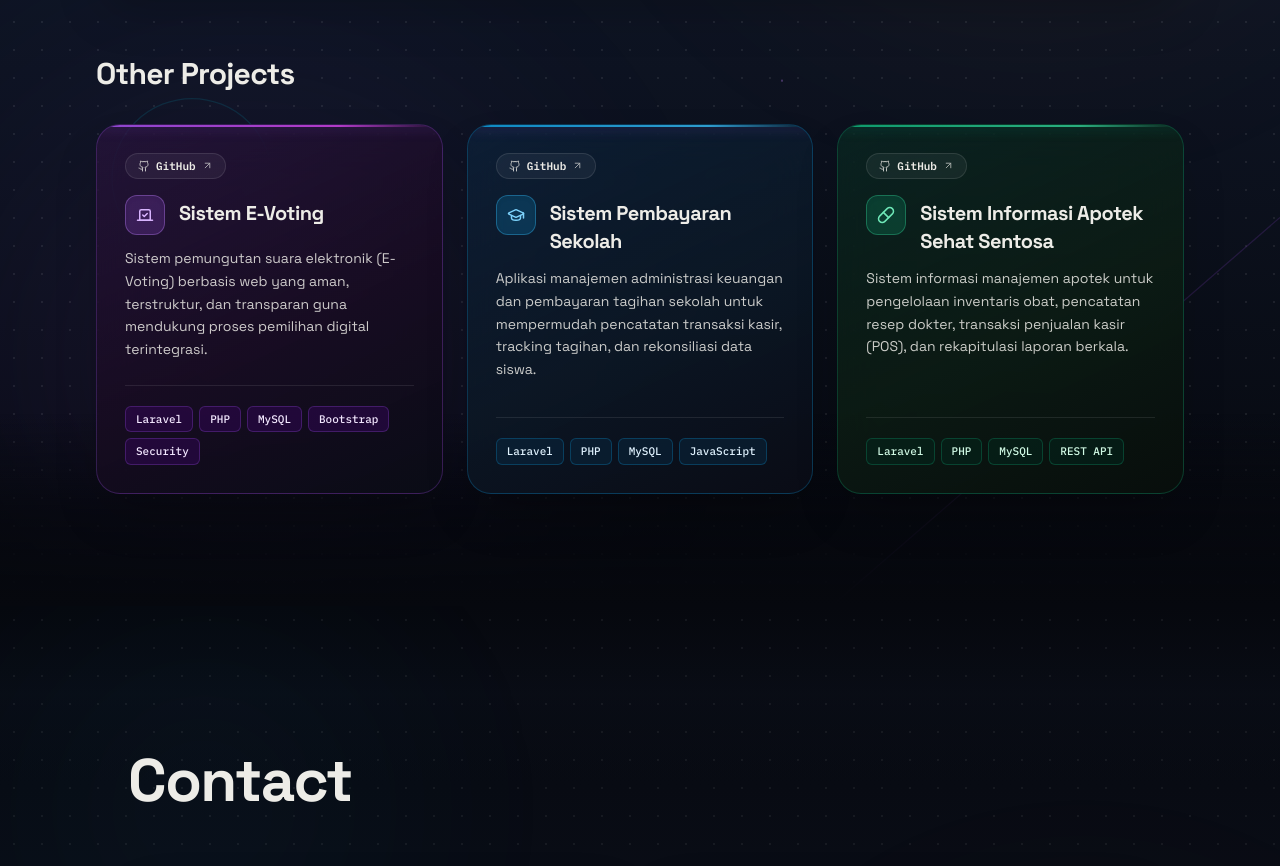
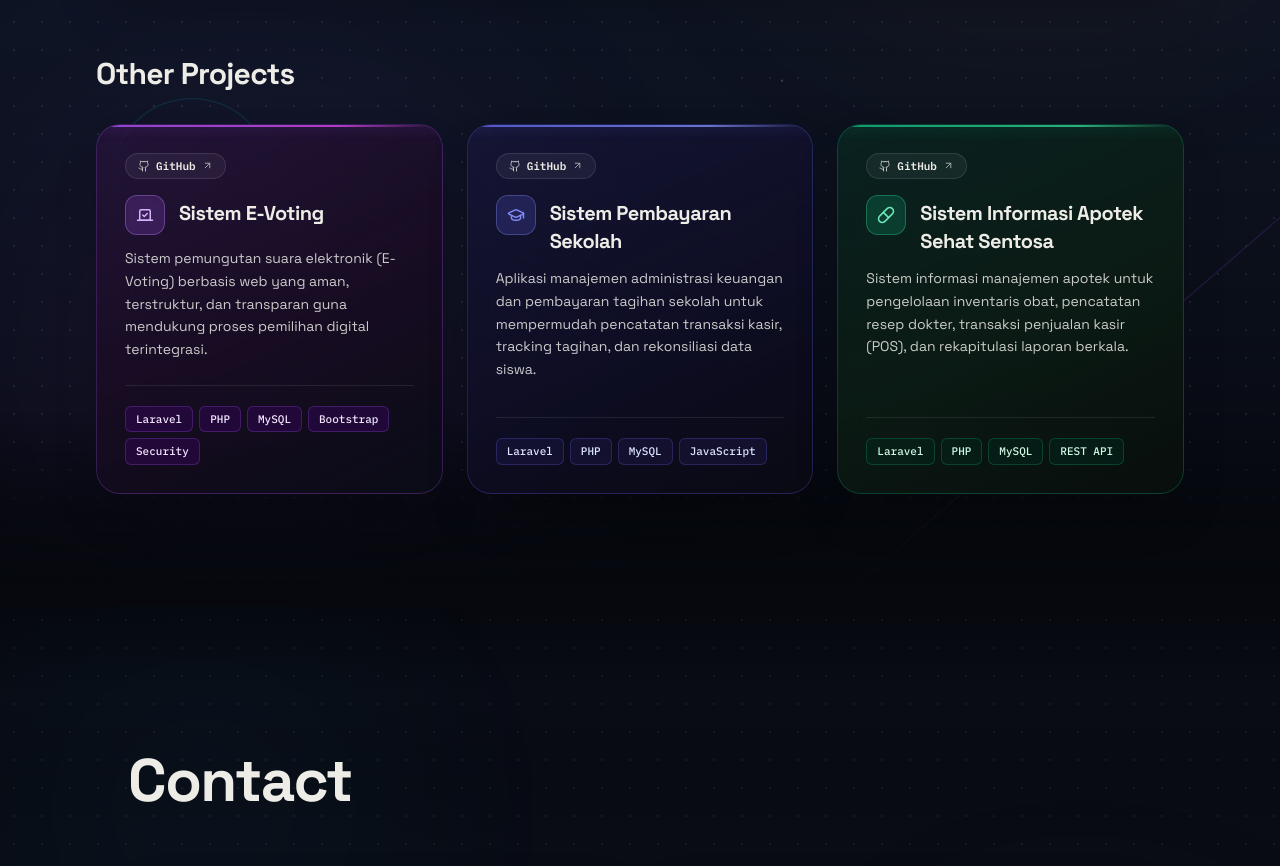
Before and after one commit to chrisalbertt/cobak, a React (Vite) app: page / in a window 1280 px wide. Shown: the part 3820-4686 px from the top of the page. Built offline with nearby package versions, Linux system fonts and the light colour scheme.

Commit message:
Update Sistem Pembayaran Sekolah card theme to Indigo

```diff
--- a/src/components/Portfolio.jsx
+++ b/src/components/Portfolio.jsx
@@ -118,22 +118,22 @@ const GITHUB_PROJECTS = [
     link: 'https://github.com/chrisalbertt/Project-Rekayasa-Perangkat-Lunak',
     icon: GraduationCap,
     theme: {
-      accentText: 'text-sky-400',
-      badgeBg: 'bg-sky-500/20',
-      badgeText: 'text-sky-200 font-bold',
-      badgeBorder: 'border-sky-400/40',
-      iconColor: '#7DD3FC',
-      iconBg: 'bg-sky-500/20',
-      iconBorder: 'border-sky-400/35',
-      topLine: 'linear-gradient(90deg, #0EA5E9 0%, #38BDF8 70%, transparent 100%)',
-      topLineGlow: '0 0 14px rgba(168, 85, 247, 0.7)',
+      accentText: 'text-indigo-400',
+      badgeBg: 'bg-indigo-500/20',
+      badgeText: 'text-indigo-200 font-bold',
+      badgeBorder: 'border-indigo-400/40',
+      iconColor: '#818CF8',
+      iconBg: 'bg-indigo-500/20',
+      iconBorder: 'border-indigo-400/35',
+      topLine: 'linear-gradient(90deg, #6366F1 0%, #818CF8 70%, transparent 100%)',
+      topLineGlow: '0 0 14px rgba(99, 102, 241, 0.7)',
       cardBg:
-        'linear-gradient(155deg, rgba(12, 45, 75, 0.45) 0%, rgba(12, 24, 38, 0.9) 55%, rgba(10, 12, 22, 0.98) 100%)',
-      cardHoverBorder: 'hover:border-sky-400/60 border-sky-500/25',
+        'linear-gradient(155deg, rgba(30, 27, 75, 0.45) 0%, rgba(15, 14, 38, 0.9) 55%, rgba(10, 10, 20, 0.98) 100%)',
+      cardHoverBorder: 'hover:border-indigo-400/60 border-indigo-500/25',
       cardInnerGlow:
-        'radial-gradient(ellipse 70% 50% at 50% 0%, rgba(14, 165, 233, 0.18) 0%, transparent 70%)',
-      btnHover: 'hover:bg-sky-500/25 hover:border-sky-400/50 hover:text-sky-100',
-      skillBg: 'bg-sky-950/40 text-sky-100 border-sky-500/25 hover:border-sky-400/50',
+        'radial-gradient(ellipse 70% 50% at 50% 0%, rgba(99, 102, 241, 0.18) 0%, transparent 70%)',
+      btnHover: 'hover:bg-indigo-500/25 hover:border-indigo-400/50 hover:text-indigo-100',
+      skillBg: 'bg-indigo-950/40 text-indigo-100 border-indigo-500/25 hover:border-indigo-400/50',
     },
     description:
       'Aplikasi manajemen administrasi keuangan dan pembayaran tagihan sekolah untuk mempermudah pencatatan transaksi kasir, tracking tagihan, dan rekonsiliasi data siswa.',
```
